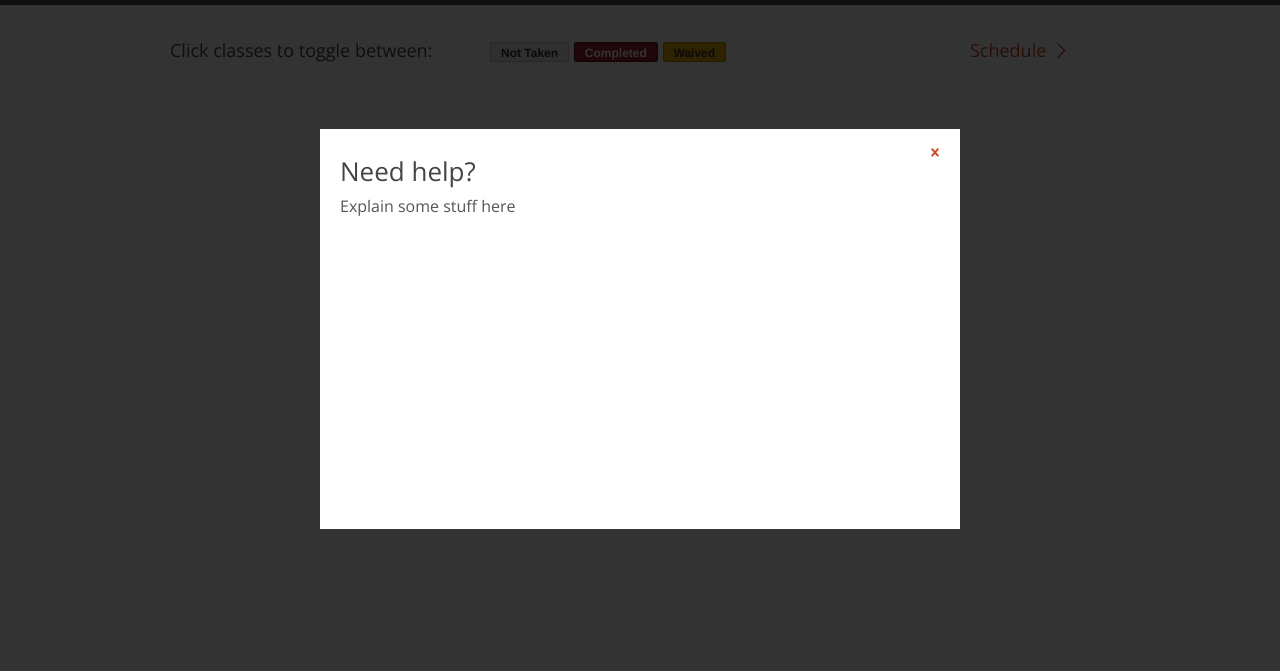
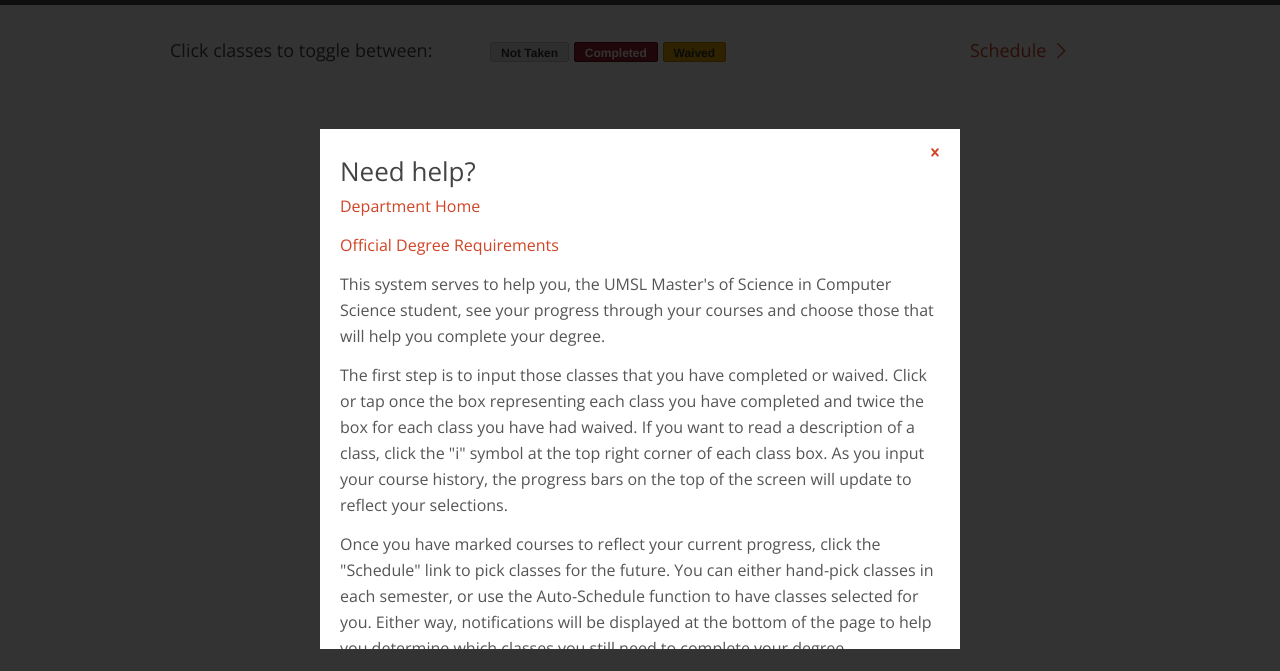
Before and after one commit to jonathanfspencer/UMSL-CS-Graduate-Advisor, a plain HTML site: page client/app/index.html in a window 1280 px wide. Both pictures are taken after a click on the icon 1094 px from the left and 29 px from the top of the page. Shown: the part 71-742 px from the top of the page. Drawn offline with nearby package versions, Linux system fonts and the light colour scheme; files that its build step writes are made by us from their sources; no server answers.

Commit message:
Fixes #7 and Fixes #1 We now have help text that talks about talking to kimberly and attending colloquia.

```diff
--- a/client/app/index.html
+++ b/client/app/index.html
@@ -39,7 +39,14 @@
 
     <adv-modal show="help">
       <h4>Need help?</h4>
-      <p>Explain some stuff here</p>
+      <p><a href="http://www.umsl.edu/mathcs/index.html" target="_blank">Department Home</a></p>
+      <p><a href="http://www.umsl.edu/mathcs/graduate-studies/ms-compsci.html" target="_blank">Official Degree Requirements</a></p>
+      <p>This system serves to help you, the UMSL Master's of Science in Computer Science student, see your progress through your courses and choose those that will help you complete your degree.</p>
+      <p>The first step is to input those classes that you have completed or waived.  Click or tap once the box representing each class you have completed and twice the box for each class you have had waived.  If you want to read a description of a class, click the &quot;i&quot; symbol at the top right corner of each class box.  As you input your course history, the progress bars on the top of the screen will update to reflect your selections.</p>
+      <p>Once you have marked courses to reflect your current progress, click the &quot;Schedule&quot; link to pick classes for the future.  You can either hand-pick classes in each semester, or use the Auto-Schedule function to have classes selected for you.  Either way, notifications will be displayed at the bottom of the page to help you determine which classes you still need to complete your degree.</p>
+      <p>Click or tap the &quot;Auto-Schedule&quot; button to let the system pick classes for you.  A dialog will ask you your preferences for how many classes you would like to take per semester or in how many semesters you would like to graduate; all of these are optional.  Click the "Start Scheduling" button to ask the system to select your classes.</p>
+      <p>The &quot;International Student Mode&quot; check-box enforces the requirement that students with study visas must take at least nine (9) hours every semester to be considered full-time and maintain their status.</p>
+      <p>Keep in mind that there are non-course requirements for graduation.  After you have completed 21 hours of graduate study, you must notify the department administrative assistant the semester before you intend to graduate.  You must also attend five (5) or more department colloquia.</p>
     </adv-modal>
 
 
```
